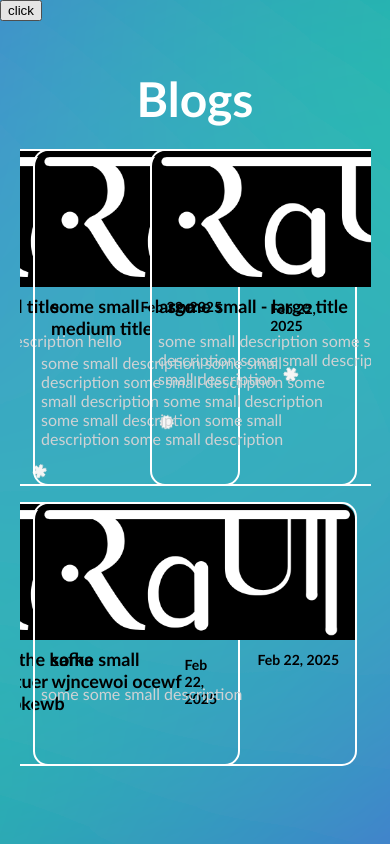
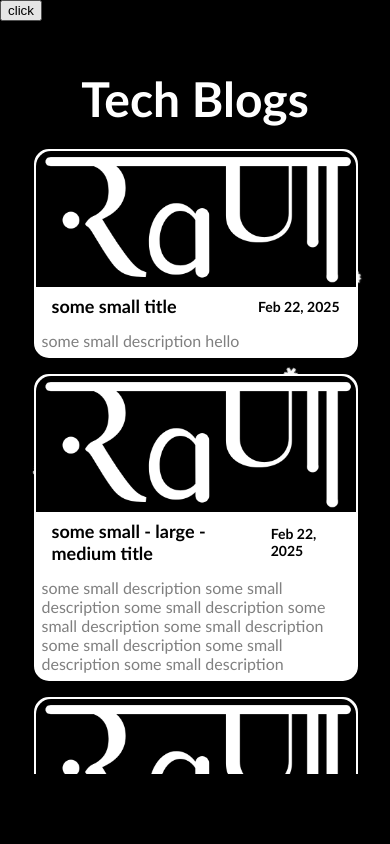
Before and after one commit to ar-rana/Portfolio, a React (Vite) app in the folder client/: page /blog in a window 390 px wide. Built offline with nearby package versions, Linux system fonts and the light colour scheme.

Commit message:
minor styling adjustments

```diff
--- a/client/src/Pages/Blog.tsx
+++ b/client/src/Pages/Blog.tsx
@@ -42,7 +42,7 @@ const Blog: React.FC = () => {
   ];
   return (
     <div className={`${styles.blog_bg} blog`}>
-      <h1 className={styles.blog_heading}>Blogs</h1>
+      <h1 className={styles.blog_heading}>Tech Blogs</h1>
       <div className={styles.blog_container}>
         {blogs.map((blog) => (
           <BlogCard blog={blog} />
--- a/client/src/Pages/Contact.tsx
+++ b/client/src/Pages/Contact.tsx
@@ -13,6 +13,7 @@ const Contact: React.FC = () => {
       <div className="section_container">
         <div className={styles.contact_form}>
           <form>
+            <h2 style={{ color: "white", marginBlock: 7}}>Connect with me</h2>
             <input type="text" placeholder="Subject" required />
             <input type="text" placeholder="Your email Id" required />
             <textarea rows={8} placeholder="Content" required />
--- a/client/src/Pages/Project.tsx
+++ b/client/src/Pages/Project.tsx
@@ -7,7 +7,6 @@ import PrettyButton from "../components/PrettyButton/PrettyButton";
 import Navigation from "../components/Navigation/Navigation";
 import ParticleEffect from "../components/ParticleEffect/ParticleEffect";
 
-import logo3 from "../assets/logo3.png";
 import incEdu from "../assets/projects/inc_p.png";
 import todoImg from "../assets/projects/todo_img.png";
 import mhag from "../assets/projects/mhag.png";
--- a/client/src/Pages/page.module.css
+++ b/client/src/Pages/page.module.css
@@ -84,10 +84,20 @@
   height: 75%;
   overflow-y: auto;
   display: inline-grid;
-  grid-template-columns: repeat(3, minmax(0, 1fr));
+  grid-template-columns: repeat(3, 1fr);
   justify-items: center;
   margin-left: auto;
   margin-right: auto;
+}
+@media (max-width: 950px) {
+  .blog_container {
+    grid-template-columns: repeat(2, 1fr);
+  }
+}
+@media (max-width: 650px) {
+  .blog_container {
+    grid-template-columns: 1fr;
+  }
 }
 .blog_container::-webkit-scrollbar {
   display: none;
@@ -96,6 +106,6 @@
   background-position: center;
   background-size: cover;
   position: relative;
-  background-image: url("/src/assets/blog_bg.svg");
+  /* background-image: url("/src/assets/blog_bg.svg"); */
   z-index: 0;
 }
--- a/client/src/components/BlogCard/blogCard.module.css
+++ b/client/src/components/BlogCard/blogCard.module.css
@@ -8,6 +8,7 @@
   justify-content: flex-start;
   margin: 8px 14px;
   position: relative;
+  background-color: white;
 }
 .blog_card img {
   border-top-left-radius: 15px;
@@ -28,6 +29,6 @@
   margin: 0;
 }
 .blog_details {
-  color: rgb(207, 210, 212);
+  color: gray;
   padding: 6px;
 }
--- a/client/src/components/ParticleEffect/particleEffect.module.css
+++ b/client/src/components/ParticleEffect/particleEffect.module.css
@@ -18,7 +18,7 @@
   /* font-weight: bold; */
   color: whitesmoke;
   margin: 0px 17px;
-  text-shadow: 0 0 1px white, 0 0 2px gray;
+  /* text-shadow: 0 0 1px white, 0 0 2px gray; */
   animation: animate linear infinite;
   animation-duration: calc(200s / var(--i));
 }
--- a/client/src/index.css
+++ b/client/src/index.css
@@ -10,6 +10,7 @@ body {
   align-items: center;
   height: 100vh;
   width: 100%;
+  flex-direction: column;
 }
 
 .about {
```
